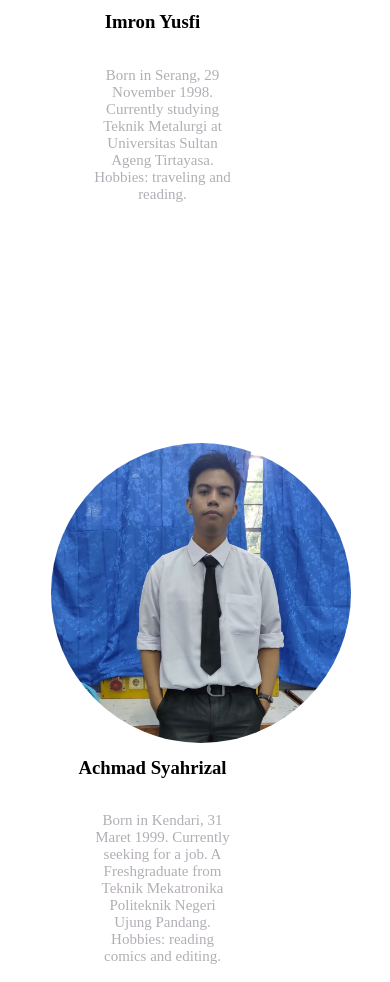
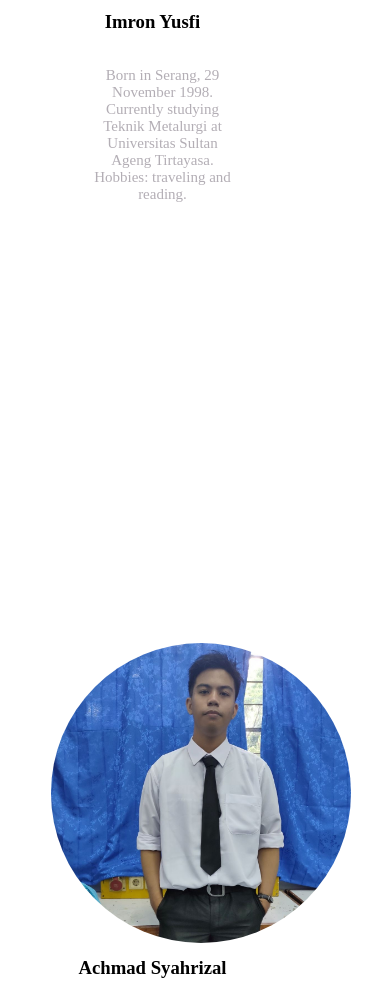
Before and after one commit to Imron-Yusfi/A-Vier, a plain HTML site: page index.html in a window 390 px wide. Shown: the part 1549-2531 px from the top of the page. Drawn offline with Linux system fonts and the light colour scheme.

Commit message:
Update responsive.css

```diff
--- a/responsive.css
+++ b/responsive.css
@@ -93,7 +93,7 @@
     }
     .Member-img-1 {padding-bottom: 10px;}
     .Member-img-2 {padding-bottom: 10px;}
-    .text-contents {padding-bottom:100px;padding-right:0px;padding-left:15px}
+    .text-contents {padding-bottom:300px;padding-right:0px;padding-left:15px}
     .bottom-wrapper {width:100%}
     footer {width:100%;padding-top:10px}
 }
```
